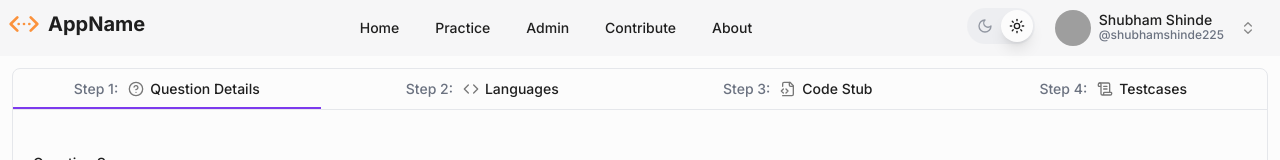
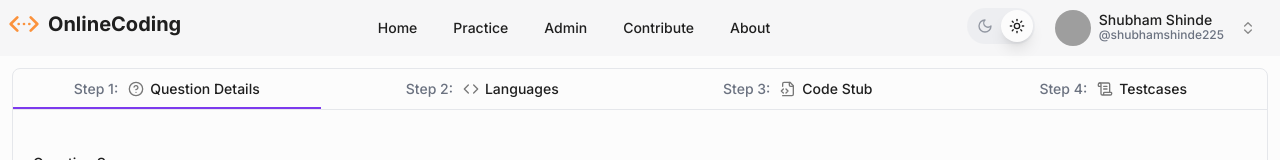
Before and after one commit to shubham225/codeplayground-web, a Next.js app: page /contribute-question/coding in a window 1280 px wide. Shown: the top 160 px of the page. Built offline with nearby package versions, Linux system fonts and the light colour scheme; grey boxes are pictures that could not be loaded.

Commit message:
Modifications in Layouts

```diff
--- a/src/app/(root)/contribute-question/coding/page.tsx
+++ b/src/app/(root)/contribute-question/coding/page.tsx
@@ -1,7 +1,12 @@
 "use client";
 
 import React, { useState } from "react";
-import { Tabs, TabsContent, TabsList, TabsTrigger } from "@/components/ui/tabs";
+// import { Tabs, TabsContent, TabsList, TabsTrigger } from "@/components/ui/tabs";
+import dynamic from "next/dynamic";
+const Tabs = dynamic(() => import("@/components/ui/tabs").then((mod) => mod.Tabs), { ssr: false });
+const TabsContent = dynamic(() => import("@/components/ui/tabs").then((mod) => mod.TabsContent), { ssr: false });
+const TabsList = dynamic(() => import("@/components/ui/tabs").then((mod) => mod.TabsList), { ssr: false });
+const TabsTrigger = dynamic(() => import("@/components/ui/tabs").then((mod) => mod.TabsTrigger), { ssr: false });
 import { Code, FileCode2, HelpCircle, ScrollText } from "lucide-react";
 import QuestionDetails from "@/components/contribute/coding-question/step-question-details";
 import LanguagesDetails from "@/components/contribute/coding-question/step-languages";
@@ -12,9 +17,9 @@ import { z } from "zod";
 
 type Props = {};
 
-export const questionFormSchema = z.object({
-  summery: z.string().min(2),
-});
+// const questionFormSchema = z.object({
+//   summery: z.string().min(2),
+// });
 
 export default function ContributeCoding({}: Props) {
   const [step, setStep] = useState("step-1");
--- a/src/app/(root)/layout.tsx
+++ b/src/app/(root)/layout.tsx
@@ -24,7 +24,7 @@ export default function AuthLayout({
         <Link href={"/"}>
           <div className="flex gap-2 items-center">
             <ChevronsLeftRightEllipsis className="text-orange-400 font-bold w-8 h-8" />
-            <h1 className="text-xl font-bold">AppName</h1>
+            <h1 className="text-xl font-bold">OnlineCoding</h1>
           </div>
         </Link>
         {path.includes("problems/") ? <ProblemNavbar /> : <Navigation />}
--- a/src/components/contribute/coding-question/step-languages.tsx
+++ b/src/components/contribute/coding-question/step-languages.tsx
@@ -1,3 +1,5 @@
+"use client"
+
 import { Button } from "@/components/ui/button";
 import { Checkbox } from "@/components/ui/checkbox";
 import { Label } from "@/components/ui/label";
--- a/src/components/contribute/coding-question/step-testcases.tsx
+++ b/src/components/contribute/coding-question/step-testcases.tsx
@@ -1,3 +1,5 @@
+"use client"
+
 import Dropzone from "@/components/custom-ui/dropzone";
 import { Button } from "@/components/ui/button";
 import { useState } from "react";
--- a/src/providers/theme-provider.tsx
+++ b/src/providers/theme-provider.tsx
@@ -2,7 +2,7 @@
 
 import * as React from "react";
 import { ThemeProvider as NextThemesProvider } from "next-themes";
-import { type ThemeProviderProps } from "next-themes/dist/types";
+import { type ThemeProviderProps } from "next-themes";
 
 export function ThemeProvider({ children, ...props }: ThemeProviderProps) {
   return <NextThemesProvider {...props}>{children}</NextThemesProvider>;
```
